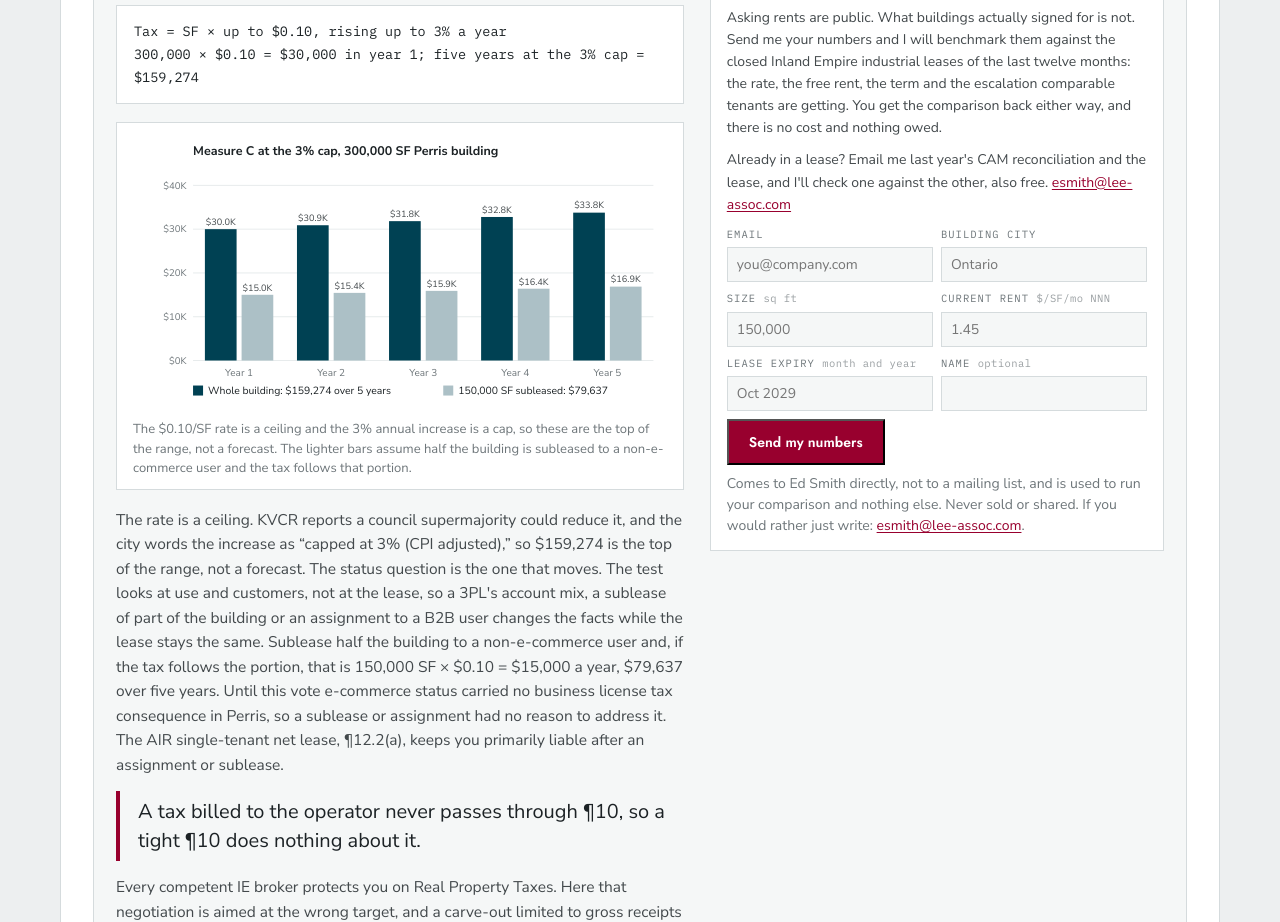
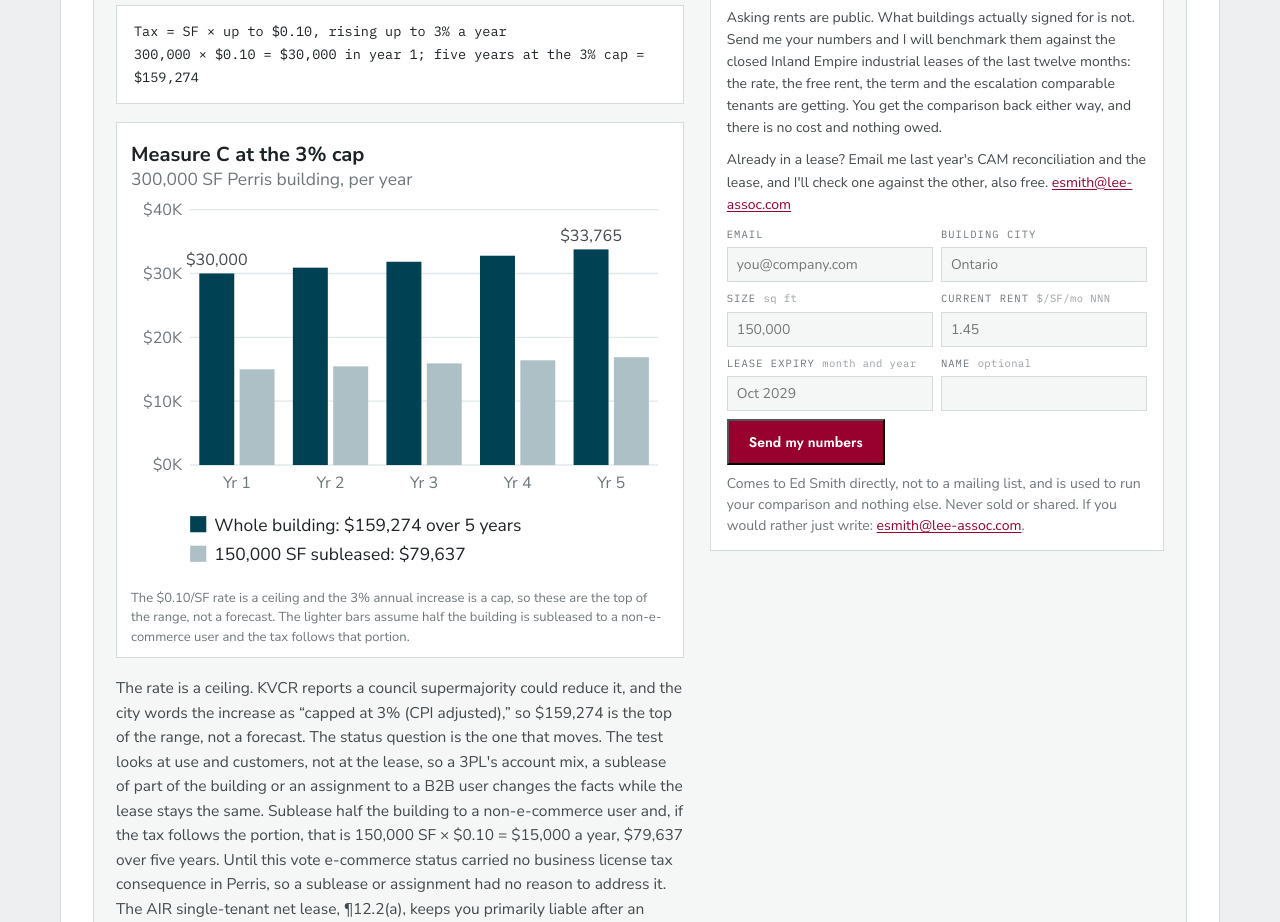
Before and after one commit to Ed7558486/ieindustrialwatch, a plain HTML site: page IE Watch Site/issues/2026-11-06-perris-measure-c-warehouse-tax-lease/index.html in a window 1280 px wide. Shown: the part 1485-2407 px from the top of the page. Drawn offline with Linux system fonts and the light colour scheme.

Commit message:
Resize article figures for the narrow column; inline figure styles

```diff
--- a/IE Watch Site/issues/2026-11-06-perris-measure-c-warehouse-tax-lease/index.html
+++ b/IE Watch Site/issues/2026-11-06-perris-measure-c-warehouse-tax-lease/index.html
@@ -78,50 +78,43 @@
             Tax = SF × up to $0.10, rising up to 3% a year<br/>
             300,000 × $0.10 = $30,000 in year 1; five years at the 3% cap = $159,274
           </div>
-<figure class="fig" id="figure">
-<svg viewBox="0 0 640 330" role="img" aria-labelledby="figC-t figC-d" style="font-family:inherit">
+<figure class="fig" id="figure" style="margin:4px 0;background:var(--panel);border:1px solid var(--line);padding:14px 14px 10px">
+<svg viewBox="0 0 400 330" role="img" aria-labelledby="figC-t figC-d" style="display:block;width:100%;height:auto;font-family:inherit">
 <title id="figC-t">Perris Measure C tax at the 3% cap, years 1 to 5</title>
 <desc id="figC-d">Bar chart. Whole 300,000 SF building: $30,000 in year 1 rising to $33,765 in year 5, $159,274 over five years. 150,000 SF subleased to a non-e-commerce user: $15,000 rising to $16,883, $79,637 over five years.</desc>
-<text x="72" y="22" font-size="15" font-weight="700" fill="var(--ink)">Measure C at the 3% cap, 300,000 SF Perris building</text>
-<line x1="72" x2="624" y1="268.0" y2="268.0" stroke="var(--grid)"/>
-<text x="64" y="272.0" font-size="11.5" text-anchor="end" fill="var(--muted)">$0K</text>
-<line x1="72" x2="624" y1="215.5" y2="215.5" stroke="var(--grid)"/>
-<text x="64" y="219.5" font-size="11.5" text-anchor="end" fill="var(--muted)">$10K</text>
-<line x1="72" x2="624" y1="163.0" y2="163.0" stroke="var(--grid)"/>
-<text x="64" y="167.0" font-size="11.5" text-anchor="end" fill="var(--muted)">$20K</text>
-<line x1="72" x2="624" y1="110.5" y2="110.5" stroke="var(--grid)"/>
-<text x="64" y="114.5" font-size="11.5" text-anchor="end" fill="var(--muted)">$30K</text>
-<line x1="72" x2="624" y1="58.0" y2="58.0" stroke="var(--grid)"/>
-<text x="64" y="62.0" font-size="11.5" text-anchor="end" fill="var(--muted)">$40K</text>
-<rect x="86.2" y="110.5" width="38" height="157.5" fill="var(--bar)"/>
-<text x="105.2" y="105.5" font-size="11" text-anchor="middle" fill="var(--ink-2)">$30.0K</text>
-<rect x="130.2" y="189.2" width="38" height="78.8" fill="var(--mist)"/>
-<text x="149.2" y="184.2" font-size="11" text-anchor="middle" fill="var(--ink-2)">$15.0K</text>
-<text x="127.2" y="286" font-size="12" text-anchor="middle" fill="var(--muted)">Year 1</text>
-<rect x="196.6" y="105.8" width="38" height="162.2" fill="var(--bar)"/>
-<text x="215.6" y="100.8" font-size="11" text-anchor="middle" fill="var(--ink-2)">$30.9K</text>
-<rect x="240.6" y="186.9" width="38" height="81.1" fill="var(--mist)"/>
-<text x="259.6" y="181.9" font-size="11" text-anchor="middle" fill="var(--ink-2)">$15.4K</text>
-<text x="237.6" y="286" font-size="12" text-anchor="middle" fill="var(--muted)">Year 2</text>
-<rect x="307.0" y="100.9" width="38" height="167.1" fill="var(--bar)"/>
-<text x="326.0" y="95.9" font-size="11" text-anchor="middle" fill="var(--ink-2)">$31.8K</text>
-<rect x="351.0" y="184.5" width="38" height="83.5" fill="var(--mist)"/>
-<text x="370.0" y="179.5" font-size="11" text-anchor="middle" fill="var(--ink-2)">$15.9K</text>
-<text x="348.0" y="286" font-size="12" text-anchor="middle" fill="var(--muted)">Year 3</text>
-<rect x="417.4" y="95.9" width="38" height="172.1" fill="var(--bar)"/>
-<text x="436.4" y="90.9" font-size="11" text-anchor="middle" fill="var(--ink-2)">$32.8K</text>
-<rect x="461.4" y="181.9" width="38" height="86.1" fill="var(--mist)"/>
-<text x="480.4" y="176.9" font-size="11" text-anchor="middle" fill="var(--ink-2)">$16.4K</text>
-<text x="458.4" y="286" font-size="12" text-anchor="middle" fill="var(--muted)">Year 4</text>
-<rect x="527.8" y="90.7" width="38" height="177.3" fill="var(--bar)"/>
-<text x="546.8" y="85.7" font-size="11" text-anchor="middle" fill="var(--ink-2)">$33.8K</text>
-<rect x="571.8" y="179.4" width="38" height="88.6" fill="var(--mist)"/>
-<text x="590.8" y="174.4" font-size="11" text-anchor="middle" fill="var(--ink-2)">$16.9K</text>
-<text x="568.8" y="286" font-size="12" text-anchor="middle" fill="var(--muted)">Year 5</text>
-<rect x="72" y="298" width="12" height="12" fill="var(--bar)"/><text x="90" y="308" font-size="12.5" fill="var(--ink)">Whole building: $159,274 over 5 years</text>
-<rect x="372" y="298" width="12" height="12" fill="var(--mist)"/><text x="390" y="308" font-size="12.5" fill="var(--ink)">150,000 SF subleased: $79,637</text>
+<text x="0" y="18" font-size="15" font-weight="700" fill="var(--ink)">Measure C at the 3% cap</text>
+<text x="0" y="36" font-size="13" fill="var(--muted)">300,000 SF Perris building, per year</text>
+<line x1="44" x2="392" y1="244.0" y2="244.0" stroke="var(--grid)"/>
+<text x="38" y="248.0" font-size="12" text-anchor="end" fill="var(--muted)">$0K</text>
+<line x1="44" x2="392" y1="196.5" y2="196.5" stroke="var(--grid)"/>
+<text x="38" y="200.5" font-size="12" text-anchor="end" fill="var(--muted)">$10K</text>
+<line x1="44" x2="392" y1="149.0" y2="149.0" stroke="var(--grid)"/>
+<text x="38" y="153.0" font-size="12" text-anchor="end" fill="var(--muted)">$20K</text>
+<line x1="44" x2="392" y1="101.5" y2="101.5" stroke="var(--grid)"/>
+<text x="38" y="105.5" font-size="12" text-anchor="end" fill="var(--muted)">$30K</text>
+<line x1="44" x2="392" y1="54.0" y2="54.0" stroke="var(--grid)"/>
+<text x="38" y="58.0" font-size="12" text-anchor="end" fill="var(--muted)">$40K</text>
+<rect x="50.8" y="101.5" width="26" height="142.5" fill="var(--bar)"/>
+<rect x="80.8" y="172.8" width="26" height="71.2" fill="var(--mist)"/>
+<text x="63.8" y="95.5" font-size="12" text-anchor="middle" fill="var(--ink-2)">$30,000</text>
+<text x="78.8" y="261" font-size="12" text-anchor="middle" fill="var(--muted)">Yr 1</text>
+<rect x="120.4" y="97.2" width="26" height="146.8" fill="var(--bar)"/>
+<rect x="150.4" y="170.6" width="26" height="73.4" fill="var(--mist)"/>
+<text x="148.4" y="261" font-size="12" text-anchor="middle" fill="var(--muted)">Yr 2</text>
+<rect x="190.0" y="92.8" width="26" height="151.2" fill="var(--bar)"/>
+<rect x="220.0" y="168.4" width="26" height="75.6" fill="var(--mist)"/>
+<text x="218.0" y="261" font-size="12" text-anchor="middle" fill="var(--muted)">Yr 3</text>
+<rect x="259.6" y="88.3" width="26" height="155.7" fill="var(--bar)"/>
+<rect x="289.6" y="166.1" width="26" height="77.9" fill="var(--mist)"/>
+<text x="287.6" y="261" font-size="12" text-anchor="middle" fill="var(--muted)">Yr 4</text>
+<rect x="329.2" y="83.6" width="26" height="160.4" fill="var(--bar)"/>
+<rect x="359.2" y="163.8" width="26" height="80.2" fill="var(--mist)"/>
+<text x="342.2" y="77.6" font-size="12" text-anchor="middle" fill="var(--ink-2)">$33,765</text>
+<text x="357.2" y="261" font-size="12" text-anchor="middle" fill="var(--muted)">Yr 5</text>
+<rect x="44" y="282" width="12" height="12" fill="var(--bar)"/><text x="62" y="293" font-size="13" fill="var(--ink)">Whole building: $159,274 over 5 years</text>
+<rect x="44" y="304" width="12" height="12" fill="var(--mist)"/><text x="62" y="315" font-size="13" fill="var(--ink)">150,000 SF subleased: $79,637</text>
 </svg>
-<figcaption>The $0.10/SF rate is a ceiling and the 3% annual increase is a cap, so these are the top of the range, not a forecast. The lighter bars assume half the building is subleased to a non-e-commerce user and the tax follows that portion.</figcaption>
+<figcaption style="font-size:13px;line-height:1.5;color:var(--muted);margin-top:8px">The $0.10/SF rate is a ceiling and the 3% annual increase is a cap, so these are the top of the range, not a forecast. The lighter bars assume half the building is subleased to a non-e-commerce user and the tax follows that portion.</figcaption>
 </figure>
 <p style="font-size:15.5px;color:var(--ink-2)">The rate is a ceiling. KVCR reports a council supermajority could reduce it, and the city words the increase as “capped at 3% (CPI adjusted),” so $159,274 is the top of the range, not a forecast. The status question is the one that moves. The test looks at use and customers, not at the lease, so a 3PL's account mix, a sublease of part of the building or an assignment to a B2B user changes the facts while the lease stays the same. Sublease half the building to a non-e-commerce user and, if the tax follows the portion, that is 150,000 SF × $0.10 = $15,000 a year, $79,637 over five years. Until this vote e-commerce status carried no business license tax consequence in Perris, so a sublease or assignment had no reason to address it. The AIR single-tenant net lease, ¶12.2(a), keeps you primarily liable after an assignment or sublease.</p>
 <div style="border-left:4px solid var(--accent-ink);padding:6px 0 6px 18px;font-size:20px;line-height:1.45;color:var(--ink)">A tax billed to the operator never passes through ¶10, so a tight ¶10 does nothing about it.</div>
--- a/IE Watch Site/styles.css
+++ b/IE Watch Site/styles.css
@@ -376,5 +376,5 @@ ul.tight.fold-list li details[open]>summary strong::after{content:" \2013"}
 
 /* ============ Article figures (added 2026-11-21) ============ */
 .fig{margin:4px 0;background:var(--panel);border:1px solid var(--line);padding:14px 16px 10px}
-.fig svg{display:block;width:100%;height:auto;max-width:720px}
+.fig svg{display:block;width:100%;height:auto}
 .fig figcaption{font-size:13px;line-height:1.5;color:var(--muted);margin-top:8px}
```
Also changed, not shown: IE Watch Site/issues/2026-10-16-moreno-valley-truck-route-map-lease/index.html (+26 -25 lines).
